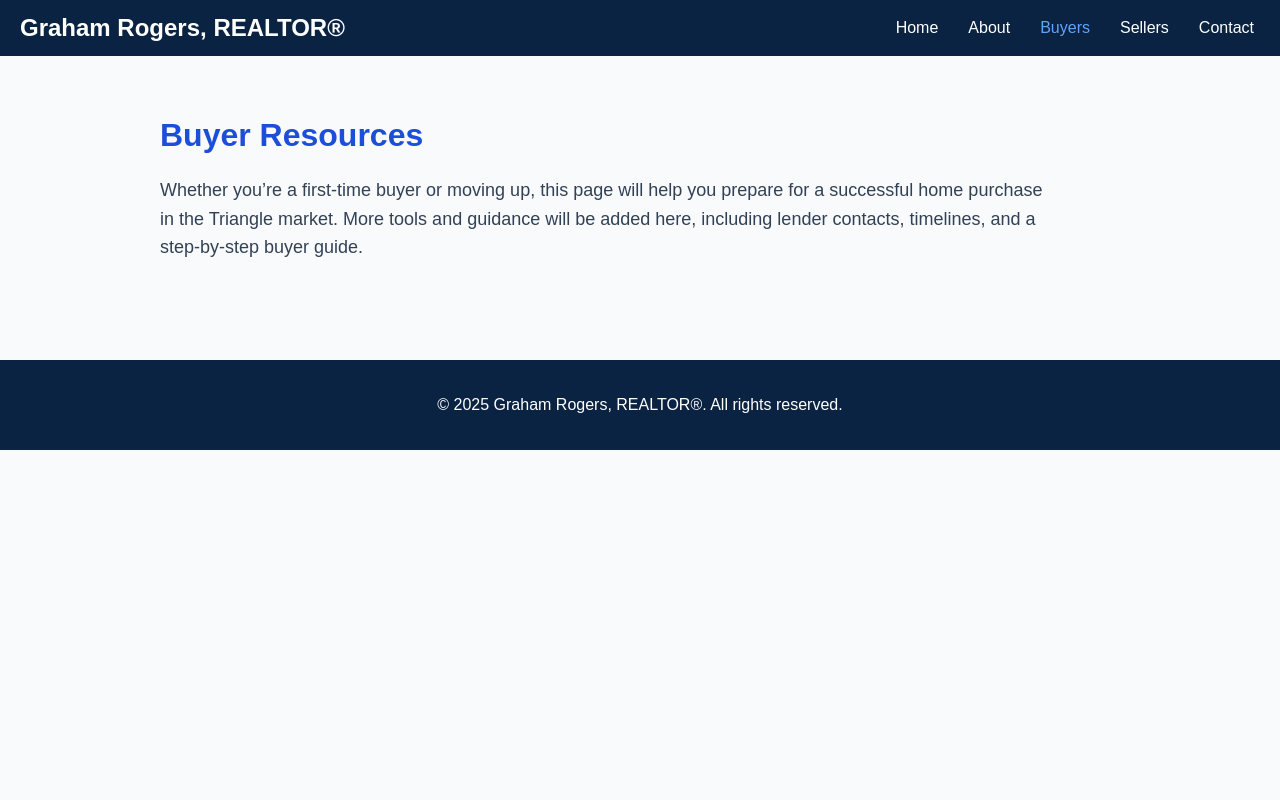
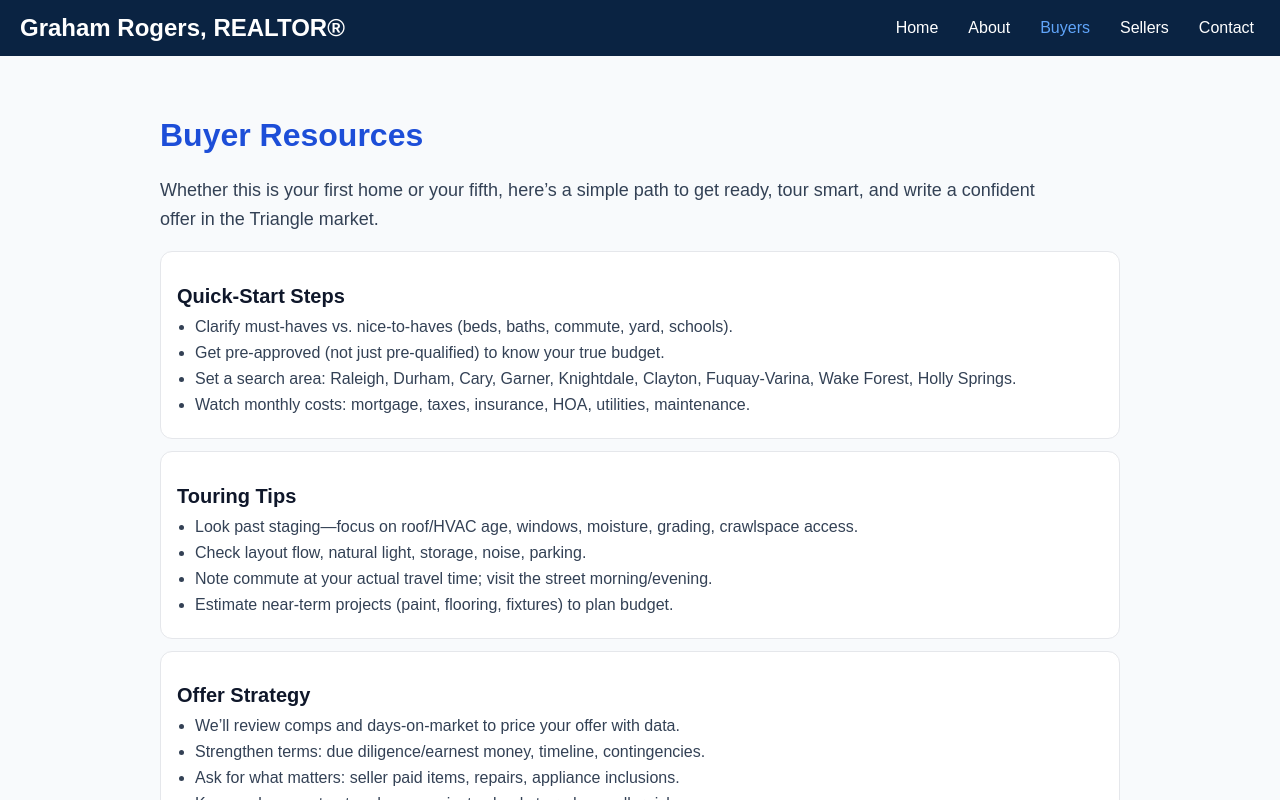
Before and after one commit to gwr1213-prog/graham-rogers-site, a React (Create React App) app: page / in a window 1280 px wide. Both pictures are taken after a click on the button "Buyers". Shown: the top 800 px of the page. Built offline with nearby package versions, Linux system fonts and the light colour scheme.

Commit message:
Fill Buyers page content

```diff
--- a/src/App.tsx
+++ b/src/App.tsx
@@ -107,17 +107,58 @@ function Contact() {
 }
 
 function Buyers() {
+  const card: React.CSSProperties = { background: "#fff", border: "1px solid #e5e7eb", borderRadius: 12, padding: 16, marginTop: 12 };
+  const item: React.CSSProperties = { marginBottom: 8 };
+
   return (
     <div style={{ padding: 20 }}>
       <h1 style={{ color: "#1d4ed8" }}>Buyer Resources</h1>
       <p style={{ color: "#334155", fontSize: 18, lineHeight: 1.6, maxWidth: 900 }}>
-        Whether you’re a first-time buyer or moving up, this page will help you prepare for a
-        successful home purchase in the Triangle market. More tools and guidance will be added here,
-        including lender contacts, timelines, and a step-by-step buyer guide.
+        Whether this is your first home or your fifth, here’s a simple path to get ready, tour smart, and write a
+        confident offer in the Triangle market.
       </p>
+
+      <div style={card}>
+        <h2 style={{ color: "#0f172a", fontSize: 20, marginBottom: 10 }}>Quick-Start Steps</h2>
+        <ul style={{ color: "#334155", paddingLeft: 18, margin: 0 }}>
+          <li style={item}>Clarify must-haves vs. nice-to-haves (beds, baths, commute, yard, schools).</li>
+          <li style={item}>Get pre-approved (not just pre-qualified) to know your true budget.</li>
+          <li style={item}>Set a search area: Raleigh, Durham, Cary, Garner, Knightdale, Clayton, Fuquay-Varina, Wake Forest, Holly Springs.</li>
+          <li style={item}>Watch monthly costs: mortgage, taxes, insurance, HOA, utilities, maintenance.</li>
+        </ul>
+      </div>
+
+      <div style={card}>
+        <h2 style={{ color: "#0f172a", fontSize: 20, marginBottom: 10 }}>Touring Tips</h2>
+        <ul style={{ color: "#334155", paddingLeft: 18, margin: 0 }}>
+          <li style={item}>Look past staging—focus on roof/HVAC age, windows, moisture, grading, crawlspace access.</li>
+          <li style={item}>Check layout flow, natural light, storage, noise, parking.</li>
+          <li style={item}>Note commute at your actual travel time; visit the street morning/evening.</li>
+          <li style={item}>Estimate near-term projects (paint, flooring, fixtures) to plan budget.</li>
+        </ul>
+      </div>
+
+      <div style={card}>
+        <h2 style={{ color: "#0f172a", fontSize: 20, marginBottom: 10 }}>Offer Strategy</h2>
+        <ul style={{ color: "#334155", paddingLeft: 18, margin: 0 }}>
+          <li style={item}>We’ll review comps and days-on-market to price your offer with data.</li>
+          <li style={item}>Strengthen terms: due diligence/earnest money, timeline, contingencies.</li>
+          <li style={item}>Ask for what matters: seller paid items, repairs, appliance inclusions.</li>
+          <li style={item}>Keep a clean contract and communicate clearly to reduce seller risk.</li>
+        </ul>
+      </div>
+
+      <div style={card}>
+        <h2 style={{ color: "#0f172a", fontSize: 20, marginBottom: 10 }}>Next Up</h2>
+        <p style={{ color: "#334155", marginTop: 0 }}>
+          I’ll connect you with trusted local lenders and inspectors, and we’ll add a simple mortgage calculator here.
+          When you’re ready to tour, use the Contact page to share days/times that work best.
+        </p>
+      </div>
     </div>
   );
 }
+
 
 function Sellers() {
   const item: React.CSSProperties = { marginBottom: 8 };
```
